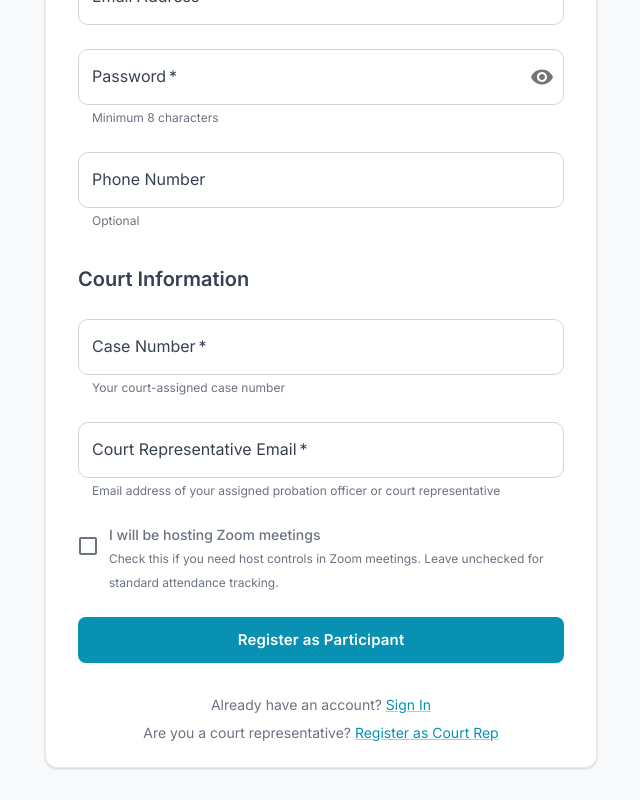
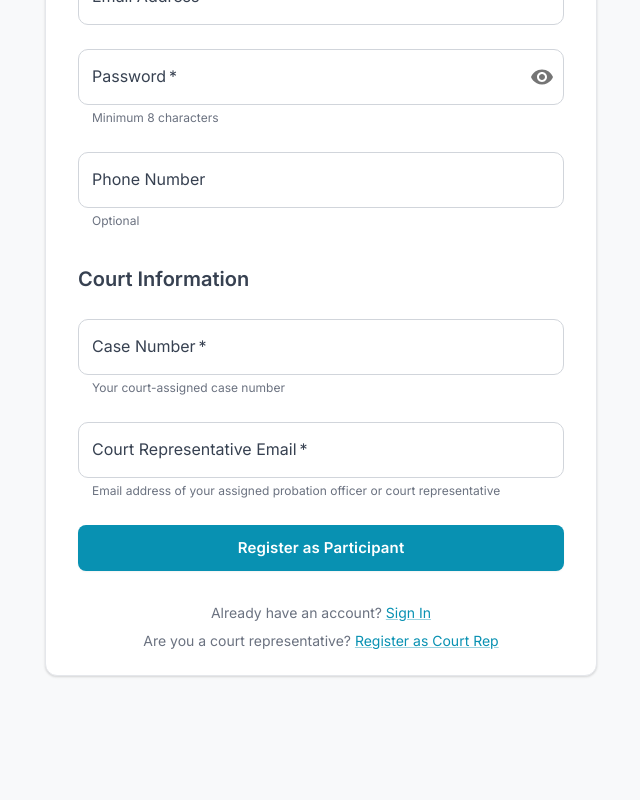
Before and after one commit to Leondelange012/ProofMeet, a React (Vite) app in the folder frontend/: page /register/participant in a window 1280 px wide. Shown: the part 428-1228 px from the top of the page, without its empty margins (319-959 px from the left). After the commit the page ends 1136 px from the top, so only its background shows below. Built offline with nearby package versions, Linux system fonts and the light colour scheme; no server answers.

Commit message:
Remove host option from participant registration - host assigned within Zoom

```diff
--- a/frontend/src/pages/RegisterParticipantPage.tsx
+++ b/frontend/src/pages/RegisterParticipantPage.tsx
@@ -12,8 +12,6 @@ import {
   CircularProgress,
   IconButton,
   InputAdornment,
-  FormControlLabel,
-  Checkbox,
 } from '@mui/material';
 import { Link, useNavigate } from 'react-router-dom';
 import { Person, Visibility, VisibilityOff } from '@mui/icons-material';
@@ -35,8 +33,6 @@ const RegisterParticipantPage: React.FC = () => {
     courtRepEmail: '',
     phoneNumber: '',
   });
-
-  const [isHost, setIsHost] = useState(false);
 
   const handleChange = (e: React.ChangeEvent<HTMLInputElement>) => {
     setFormData({
@@ -66,10 +62,7 @@ const RegisterParticipantPage: React.FC = () => {
       return;
     }
 
-    const result = await authServiceV2.registerParticipant({
-      ...formData,
-      isHost,
-    });
+    const result = await authServiceV2.registerParticipant(formData);
 
     if (result.success) {
       setSuccess('Registration successful! Please check your email to verify your account.');
@@ -212,27 +205,6 @@ const RegisterParticipantPage: React.FC = () => {
                 helperText="Email address of your assigned probation officer or court representative"
               />
 
-              <FormControlLabel
-                control={
-                  <Checkbox
-                    checked={isHost}
-                    onChange={(e) => setIsHost(e.target.checked)}
-                    color="primary"
-                  />
-                }
-                label={
-                  <Box>
-                    <Typography variant="body2" fontWeight="medium">
-                      I will be hosting Zoom meetings
-                    </Typography>
-                    <Typography variant="caption" color="text.secondary">
-                      Check this if you need host controls in Zoom meetings. Leave unchecked for standard attendance tracking.
-                    </Typography>
-                  </Box>
-                }
-                sx={{ mt: 2, mb: 1, alignItems: 'flex-start' }}
-              />
-
               <Button
                 fullWidth
                 type="submit"
--- a/frontend/src/services/authService-v2.ts
+++ b/frontend/src/services/authService-v2.ts
@@ -52,7 +52,6 @@ export interface ParticipantRegisterRequest {
   caseNumber: string;
   courtRepEmail: string;
   phoneNumber?: string;
-  isHost?: boolean;
 }
 
 export interface LoginResponse {
```
Also changed, not shown: 1 other file (tests, documents, lock files or other folders).
